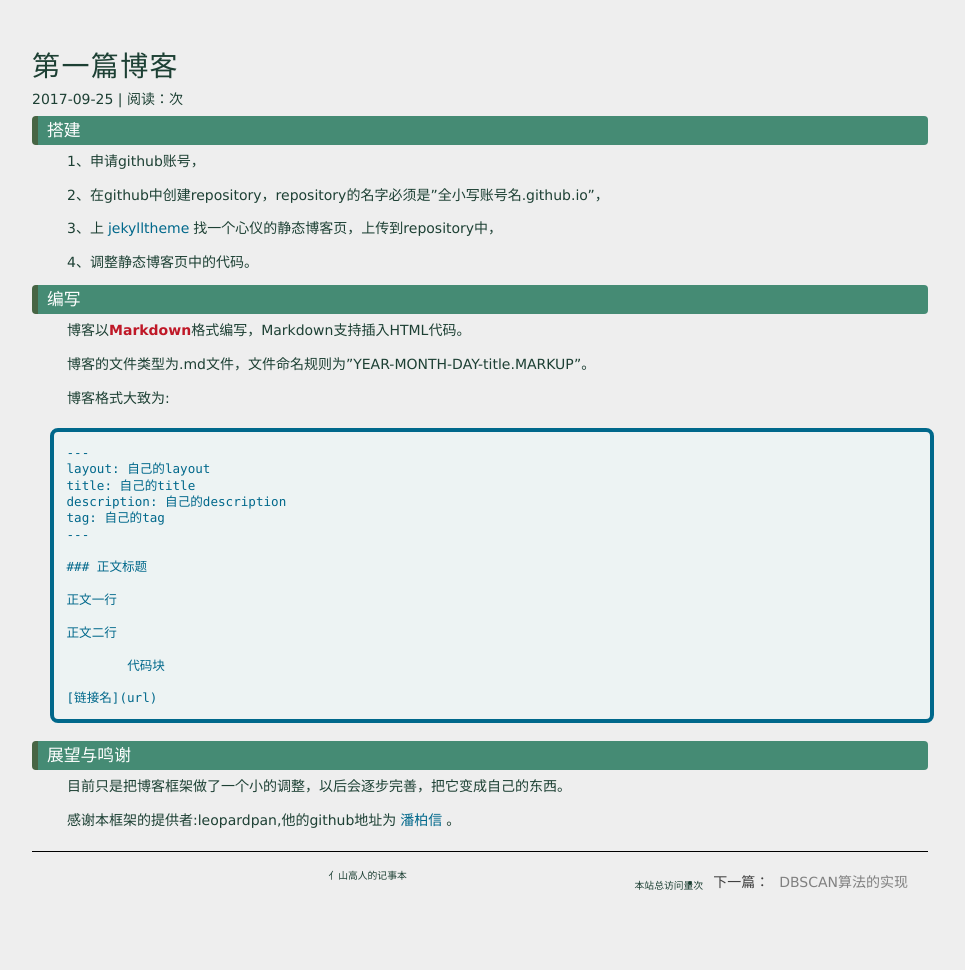
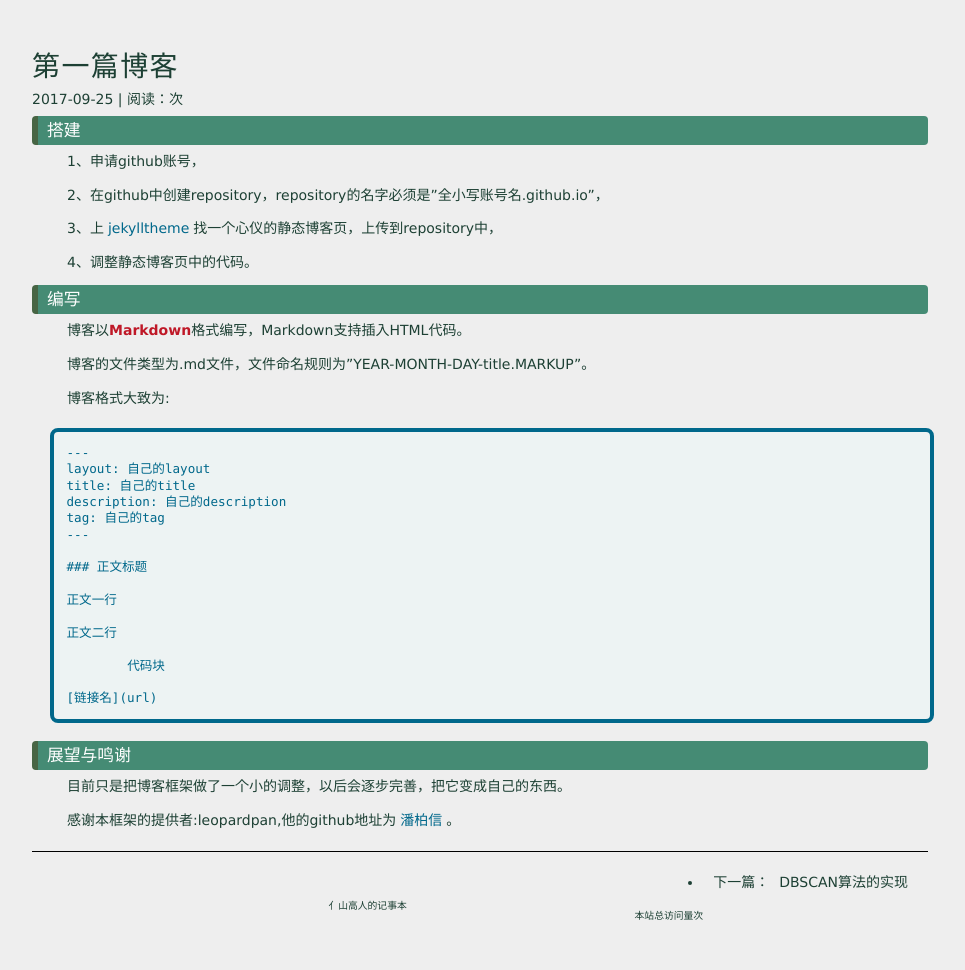
Before and after one commit to XGR-yang/XGR-yang.github.io, a Jekyll site: the page built from _posts/2017-09-25-firstblog.md, in a window 1280 px wide. Shown: the whole page, without its empty margins (160-1125 px from the left). Built offline with Jekyll 4.4.1, drawn with Linux system fonts in a browser that asks for light colours; nearby versions of some CDN libraries; comment, search, counter and statistics services are not loaded; before the commit the page ends 941 px from its top, so only the background shows below that.

Commit message:
Update main.css

```diff
--- a/css/main.css
+++ b/css/main.css
@@ -232,7 +232,7 @@
 
 .pager li>a>span{
   padding-right: 10px;
-  color:gray;
+  color:#1d4034;
   padding: 10px 10px; }
 
 .pager li>span {
@@ -246,7 +246,7 @@
   border-radius:0; }
 
 .pager li>a {
-  color:#404040 }
+  color:#1d4034 }
 
 .pager li>a:hover,
 .pager li>a:focus {
@@ -356,7 +356,7 @@
 
 .footer {
   display: block;
-  padding: 2em 0 0 0;
+  padding: 5em 0 0 0;
   border-top: 1px solid #000000;
   font-size: .7em;
   color: #b3b3b3;
```
